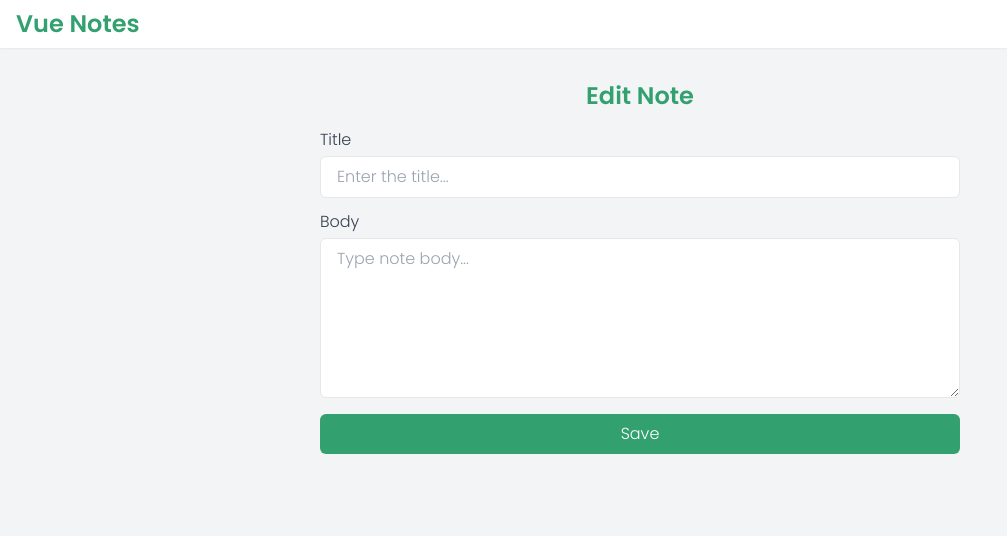
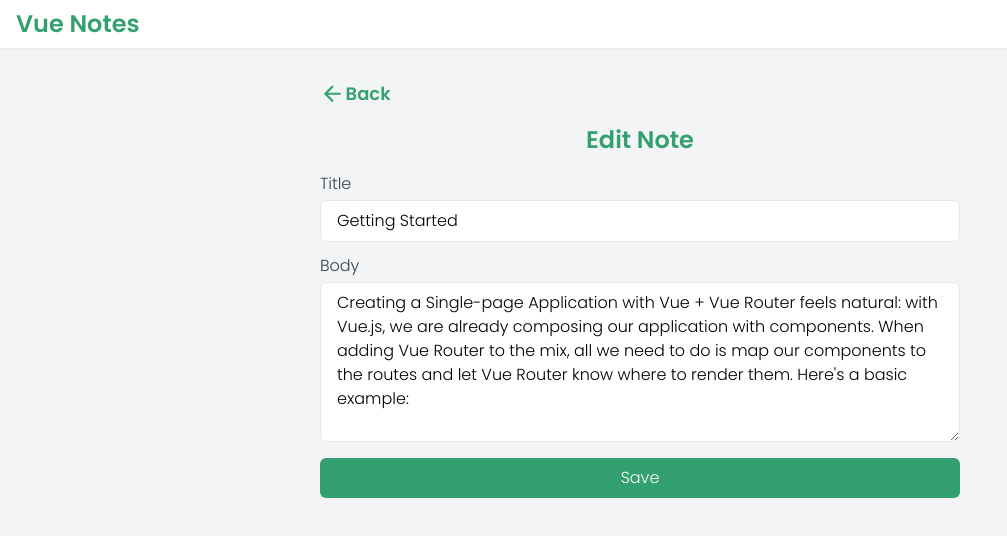
Before and after one commit to JavadMoradkhah/vue-notes, a Vue app: page /edit-note/1 in a window 1280 px wide. Shown: the top 536 px of the page, without its empty margins (0-1007 px from the left). Built offline with nearby package versions, Linux system fonts and the light colour scheme; no server answers; data requests are answered from the project's data file.

Commit message:
feat: Adding Back Button to pages

```diff
--- a/db.json
+++ b/db.json
@@ -1,3 +1,34 @@
 {
-  "notes": []
+  "notes": [
+    {
+      "title": "Getting Started",
+      "body": "Creating a Single-page Application with Vue + Vue Router feels natural: with Vue.js, we are already composing our application with components. When adding Vue Router to the mix, all we need to do is map our components to the routes and let Vue Router know where to render them. Here's a basic example:",
+      "id": 1
+    },
+    {
+      "title": "Getting Started",
+      "body": "Creating a Single-page Application with Vue + Vue Router feels natural: with Vue.js, we are already composing our application with components. When adding Vue Router to the mix, all we need to do is map our components to the routes and let Vue Router know where to render them. Here's a basic example:",
+      "id": 2
+    },
+    {
+      "title": "Getting Started",
+      "body": "Creating a Single-page Application with Vue + Vue Router feels natural: with Vue.js, we are already composing our application with components. When adding Vue Router to the mix, all we need to do is map our components to the routes and let Vue Router know where to render them. Here's a basic example:",
+      "id": 3
+    },
+    {
+      "title": "Getting Started",
+      "body": "Creating a Single-page Application with Vue + Vue Router feels natural: with Vue.js, we are already composing our application with components. When adding Vue Router to the mix, all we need to do is map our components to the routes and let Vue Router know where to render them. Here's a basic example:",
+      "id": 4
+    },
+    {
+      "title": "Getting Started",
+      "body": "Creating a Single-page Application with Vue + Vue Router feels natural: with Vue.js, we are already composing our application with components. When adding Vue Router to the mix, all we need to do is map our components to the routes and let Vue Router know where to render them. Here's a basic example:",
+      "id": 5
+    },
+    {
+      "title": "Getting Started",
+      "body": "Creating a Single-page Application with Vue + Vue Router feels natural: with Vue.js, we are already composing our application with components. When adding Vue Router to the mix, all we need to do is map our components to the routes and let Vue Router know where to render them. Here's a basic example:",
+      "id": 6
+    }
+  ]
 }
--- a/src/pages/CreateNote.vue
+++ b/src/pages/CreateNote.vue
@@ -1,6 +1,7 @@
 <script setup>
 import Api from '../api/Api';
 import { useRouter } from 'vue-router';
+import BackButton from '../components/common/BackButton.vue';
 
 const router = useRouter();
 
@@ -20,7 +21,10 @@ async function onFormSubmit(e) {
 <template>
   <main>
     <section class="max-w-2xl mx-auto px-4 py-8">
-      <h1 class="mb-4 text-primary text-2xl text-center font-bold">Create Note</h1>
+      <BackButton url="/" />
+
+      <h1 class="my-4 text-primary text-2xl text-center font-bold">Create Note</h1>
+
       <form @submit.prevent="onFormSubmit">
         <fieldset>
           <label class="block pb-1 text-gray-700" for="title-input">Title</label>
--- a/src/pages/EditNote.vue
+++ b/src/pages/EditNote.vue
@@ -3,6 +3,7 @@ import Api from '../api/Api';
 import { reactive, onMounted } from 'vue';
 import { useRouter, useRoute } from 'vue-router';
 import Loading from '../components/layout/Loading.vue';
+import BackButton from '../components/common/BackButton.vue';
 
 const state = reactive({ form: { title: '', body: '' }, loading: true });
 
@@ -42,7 +43,10 @@ async function onFormSubmit(e) {
   <main>
     <Loading v-if="state.loading" />
     <section class="max-w-2xl mx-auto px-4 py-8">
-      <h1 class="mb-4 text-primary text-2xl text-center font-bold">Edit Note</h1>
+      <BackButton url="/" />
+
+      <h1 class="my-4 text-primary text-2xl text-center font-bold">Edit Note</h1>
+
       <form @submit.prevent="onFormSubmit">
         <fieldset>
           <label class="block pb-1 text-gray-700" for="title-input">Title</label>
```
